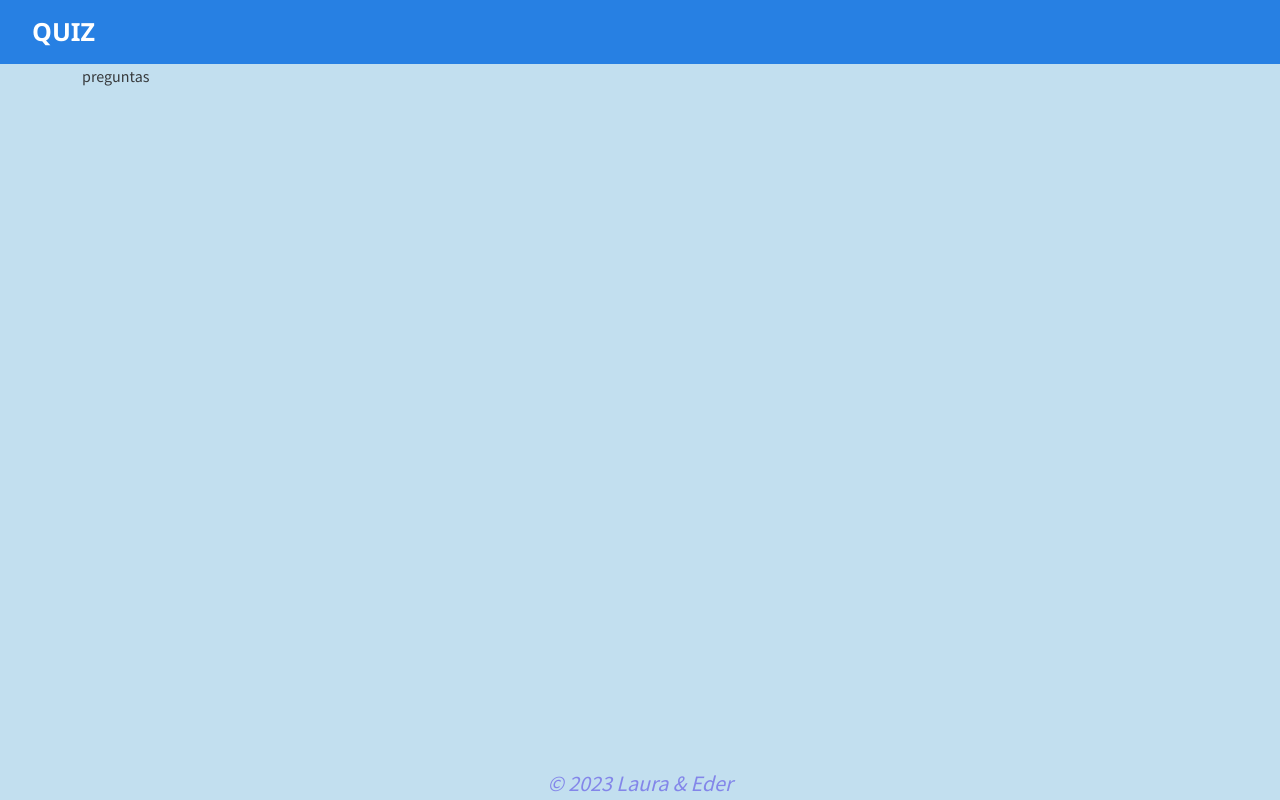
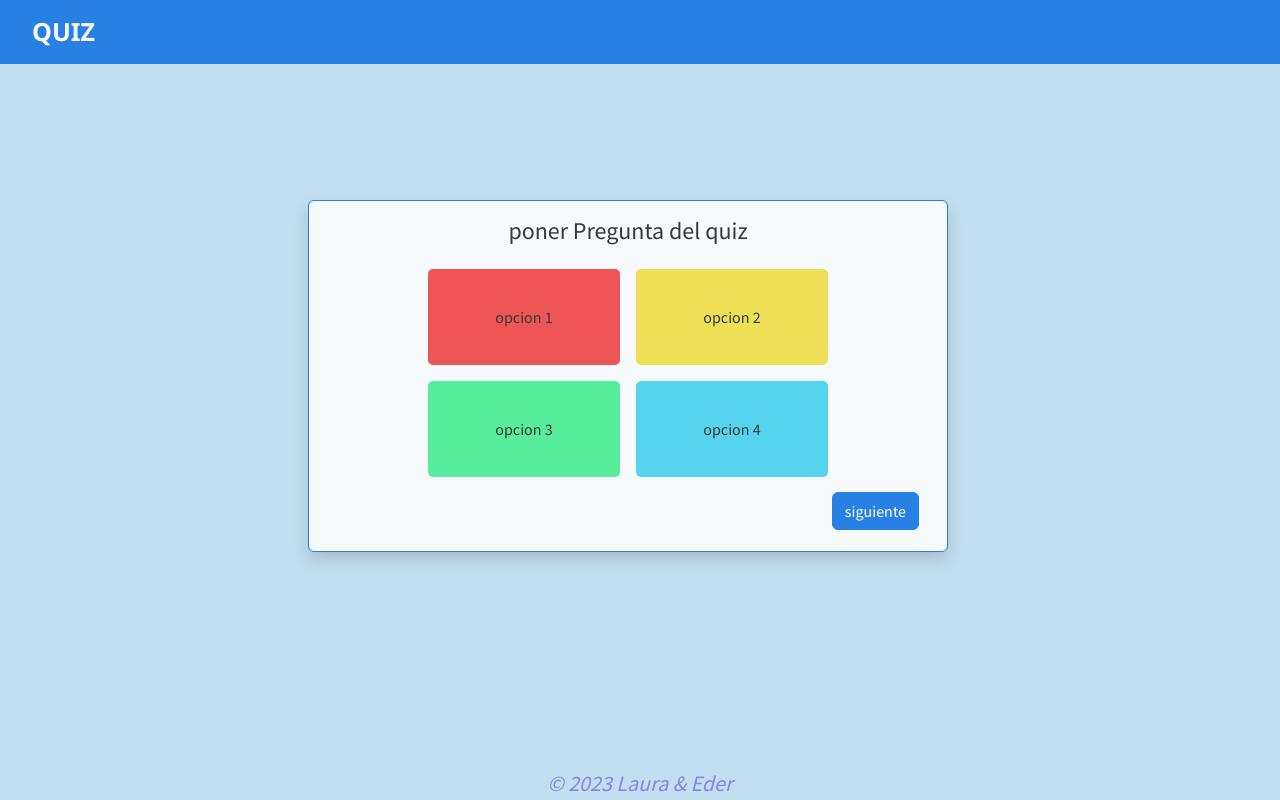
Before and after one commit to EderJulian/Quiz, a plain HTML site: page Index.html in a window 1280 px wide. Both pictures are taken after a click on the button "Empezar". Drawn offline with nearby package versions, Linux system fonts and the light colour scheme.

Commit message:
maquetacion pagina questions

```diff
--- a/Index.html
+++ b/Index.html
@@ -17,16 +17,33 @@
       </nav>
     </header>
     <main id="content" class="container">
-      <div id="home-container" class="container text-center mt-2 row align-items-center" style="min-height: 75vh;">
-        <div class="card border-primary mb-4 rounded toast show" style="max-width: 20rem;">
+      <div id="home-container" class=" container text-center mt-2 row align-items-center justify-content-center container-minheight">
+        <div class="card border-primary mb-4 rounded toast show">
           <div class="card-body">
             <h4 class="card-title">¡BIENVENIDO!</h4>
-            <p class="card-text">Para empezar haz click en el boton</p>
+            <p class="card-text">Para empezar el test haz click en el boton</p>
             <button id="start-button" type="button" class="btn btn-outline-primary rounded">Empezar</button>
           </div>
         </div>
       </div>
-      <div id="questions-container" class="hide">preguntas</div>
+
+      <div id="questions-container" class=" hide container text-center mt-4 row align-items-center justify-content-center container-minheight">
+        <div class="card border-primary mb-4 rounded toast show question-card-container">
+          <div class="card-body">
+            <h4 class="card-title">poner Pregunta del quiz</h4>
+            <div class="button-container">
+              <button type="button" class="btn button-red">opcion 1</button>
+              <button type="button" class="btn button-yellow">opcion 2</button>
+              <button type="button" class="btn button-green">opcion 3</button>
+              <button type="button" class="btn button-blue">opcion 4</button>
+            </div>
+            <div class="button-next-question">
+              <button type="button" class="btn btn-primary rounded">siguiente</button>
+            </div>
+          </div>
+        </div>
+      </div>
+
       <div id="results-container" class="hide">resultados</div>
     </main>
     <footer>
--- a/script.js
+++ b/script.js
@@ -1,11 +1,11 @@
 const homeContainer = document.getElementById("home-container");
 const questionsContainer = document.getElementById("questions-container");
 const resultsContainer = document.getElementById("results-container");
-const startButton = document.getElementById('start-button')
+const startButton = document.getElementById("start-button");
 
 function goQuestion() {
-    homeContainer.classList.add("hide");
-    questionsContainer.classList.remove("hide");
+  homeContainer.classList.add("hide");
+  questionsContainer.classList.remove("hide");
 }
 
 startButton.addEventListener("click", goQuestion);
--- a/styles/style.css
+++ b/styles/style.css
@@ -1,4 +1,4 @@
-body{
+body {
   background-color: #c2dfef;
 }
 
@@ -6,14 +6,14 @@ body{
   margin-left: 20px;
   font-weight: 600;
   font-size: 25px;
-    font-family: 'Segoe UI', Tahoma, Geneva, Verdana, sans-serif;
+  font-family: "Segoe UI", Tahoma, Geneva, Verdana, sans-serif;
 }
 
 .hide {
   display: none;
 }
 
-footer{
+footer {
   color: rgb(131, 134, 233);
   text-align: center;
   font-size: 22px;
@@ -23,3 +23,56 @@ footer{
   bottom: 0;
   width: 100%;
 }
+.container-minheight{
+  min-height: 75vh;
+}
+.question-card-container{
+  height:22rem;
+  width: 40rem;
+}
+
+.button-red{
+  background-color: #ee5656;
+}
+.button-red:hover {
+  background-color: #b04040;
+}
+
+.button-yellow{
+  background-color: #eedf56;
+}
+.button-yellow:hover {
+  background-color: #a29844;
+}
+
+.button-green{
+  background-color: #56ee9c;
+}
+.button-green:hover {
+  background-color: #389463;
+}
+
+.button-blue{
+  background-color: #56d3ee;
+}
+.button-blue:hover {
+  background-color: #3a899a;
+}
+
+.button-container{
+  display: flex;
+  flex-wrap: wrap;
+  gap: 1rem;
+  justify-content: center;
+  margin-top: 1.5rem;
+}
+.button-container button{
+  height: 6rem;
+  width: 12rem;
+  border-radius: 5px;
+}
+.button-next-question{
+  display: flex;
+  justify-content: flex-end;
+  margin-top: 15px;
+}
```
Lines whose indentation alone changed are shown as unchanged.
